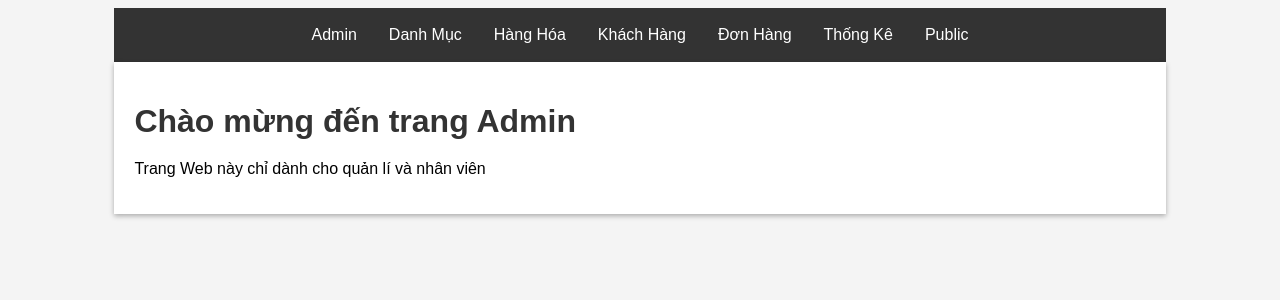
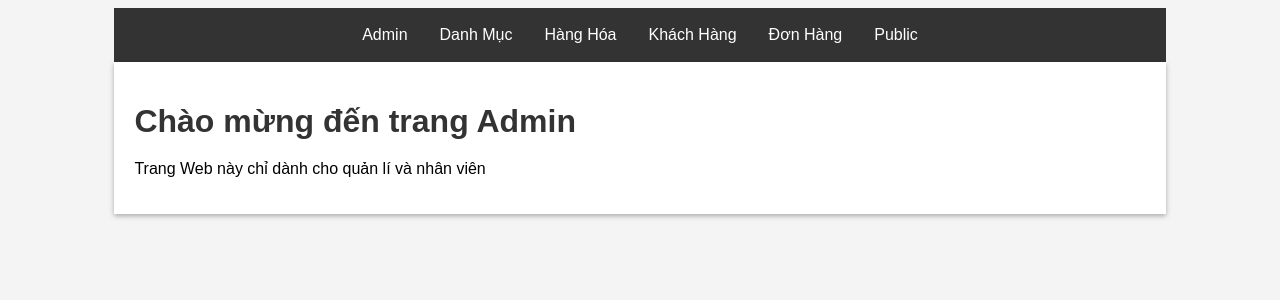
Before and after one commit to Long5678/duan1, a PHP site: page /duan1/admin/index.php in a window 1280 px wide. Shown: the top 300 px of the page. Run offline with PHP 8.4, Linux system fonts and the light colour scheme.

Commit message:
Update header.php

```diff
--- a/admin/header.php
+++ b/admin/header.php
@@ -13,6 +13,5 @@
         <a href="index.php?act=addsp">Hàng Hóa</a>
         <a href="index.php?act=listkh">Khách Hàng</a>
         <a href="index.php?act=listdh">Đơn Hàng</a>
-        <a href="index.php?act=listtk">Thống Kê</a>
-        <a href="index.php?act=public">Public</a>
+        <a href="index.php">Public</a>
     </div>
```
